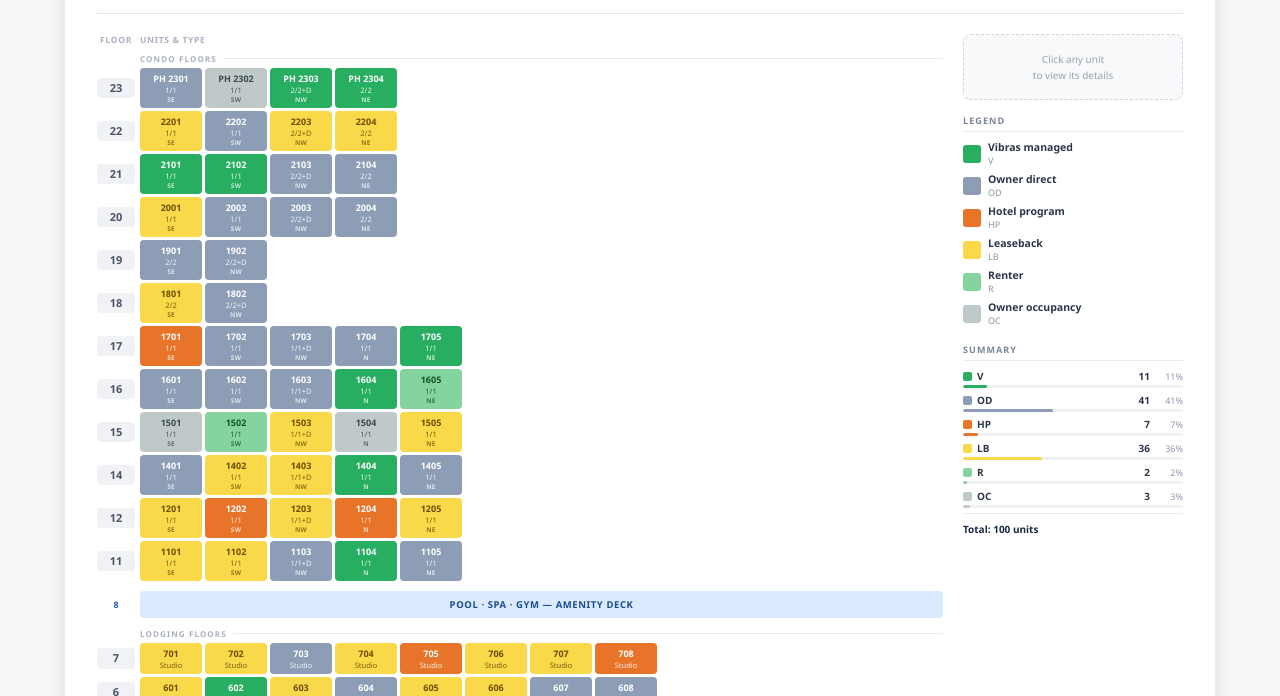
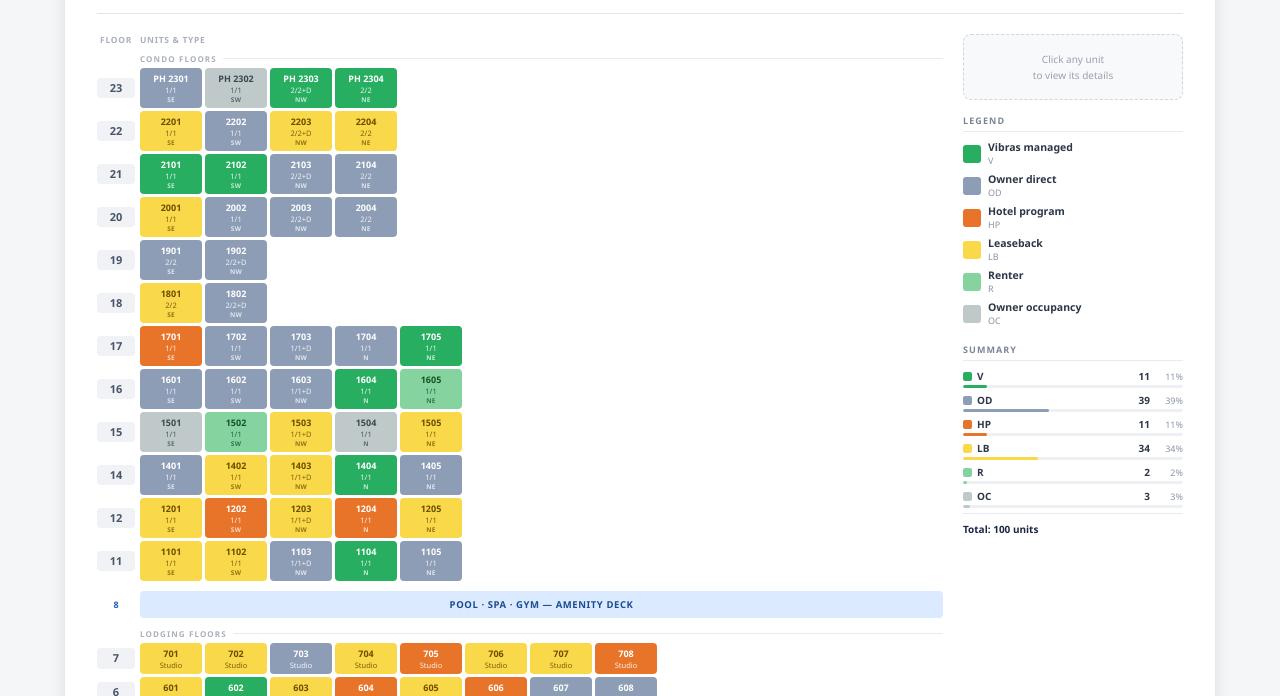
Before and after one commit to natalialiagit1/Occupationalmap, a plain HTML site: page index.html in a window 1280 px wide. Shown: the part 104-800 px from the top of the page. Drawn offline with Linux system fonts and the light colour scheme.

Commit message:
Update index.html

```diff
--- a/index.html
+++ b/index.html
@@ -101,7 +101,7 @@ const D={
   '204':{o:'Mario Eleodoro Valdovinos Jofre',sqf:392},
   '205':{o:'Javier Andres Chingual Garcia & Camila Pinedo Toledo',pm:'Casa Palma',pmc:'Evelyn',phone:'(786) 260-3405',pme:'casapalma261@gmail.com',sqf:407},
   '206':{o:'Juan Carlos Benavides Carrillo',sqf:392},
-  '207':{o:'Hector Omar Donaire',pm:'Park Place Miami',pmc:'Jessiana Escontrela',pme:'Jessie@parkpl.co',sqf:390},
+  '207':{o:'Hector Omar Donaire',sqf:390},
   '208':{o:'Justin Vidal Barton',sqf:409},
   '209':{o:'Victor Wenceslao Ariza Gonzalez',pm:'Anne Enterprises LLC',pmc:'Eduardo Viana',phone:'(754) 715-0081',pme:'annecorpflorida@gmail.com',sqf:450},
   '301':{o:'Smart Brickell 301 LLC',pm:'WeHost',pmc:'Diana Ortiz',pme:'dortiz@wehostgroup.co',sqf:449},
@@ -132,7 +132,7 @@ const D={
   '601':{o:'Aiyfd Investments Llc',sqf:541},
   '602':{o:'Blue Palm Capital Llc',sqf:418},
   '603':{o:'Steve Tsaley & Iren Tsaley',sqf:424},
-  '604':{o:'Frederick Randall Good',pm:'Randy Good',pmc:'Randy Good',phone:'(720) 220-6607',pme:'rgood126@gmail.com',sqf:484},
+  '604':{o:'Stefan Majeed',sqf:484},
   '605':{o:'Firefly America Llc',sqf:484},
   '606':{o:'Jenny Carolina Aguirre Naula',sqf:427},
   '607':{o:'3G Capital Partners Llc',pm:'Ammos',pmc:'Gonzalo Gambertoglio',pme:'gon@ammosfl.com',sqf:419},
@@ -210,11 +210,11 @@ const F={
   12:[{n:'1201',p:'LB',t:'1/1',v:'SE'},{n:'1202',p:'HP',t:'1/1',v:'SW'},{n:'1203',p:'LB',t:'1/1+D',v:'NW'},{n:'1204',p:'HP',t:'1/1',v:'N'},{n:'1205',p:'LB',t:'1/1',v:'NE'}],
   11:[{n:'1101',p:'LB',t:'1/1',v:'SE'},{n:'1102',p:'LB',t:'1/1',v:'SW'},{n:'1103',p:'OD',t:'1/1+D',v:'NW'},{n:'1104',p:'V',t:'1/1',v:'N'},{n:'1105',p:'OD',t:'1/1',v:'NE'}],
   7:[{n:'701',p:'LB',t:'Studio'},{n:'702',p:'LB',t:'Studio'},{n:'703',p:'OD',t:'Studio'},{n:'704',p:'LB',t:'Studio'},{n:'705',p:'HP',t:'Studio'},{n:'706',p:'LB',t:'Studio'},{n:'707',p:'LB',t:'Studio'},{n:'708',p:'HP',t:'Studio'}],
-  6:[{n:'601',p:'LB',t:'Studio'},{n:'602',p:'V',t:'Studio'},{n:'603',p:'LB',t:'Studio'},{n:'604',p:'OD',t:'Studio'},{n:'605',p:'LB',t:'Studio'},{n:'606',p:'LB',t:'Studio'},{n:'607',p:'OD',t:'Studio'},{n:'608',p:'OD',t:'Studio'}],
+  6:[{n:'601',p:'LB',t:'Studio'},{n:'602',p:'V',t:'Studio'},{n:'603',p:'LB',t:'Studio'},{n:'604',p:'HP',t:'Studio'},{n:'605',p:'LB',t:'Studio'},{n:'606',p:'HP',t:'Studio'},{n:'607',p:'OD',t:'Studio'},{n:'608',p:'OD',t:'Studio'}],
   5:[{n:'501',p:'LB',t:'Studio'},{n:'502',p:'OD',t:'Studio'},{n:'503',p:'OD',t:'Studio'},{n:'504',p:'OD',t:'Studio'},{n:'505',p:'OD',t:'Studio'},{n:'506',p:'OD',t:'Studio'},{n:'507',p:'OD',t:'Studio'},{n:'508',p:'HP',t:'Studio'}],
   4:[{n:'401',p:'LB',t:'Studio'},{n:'402',p:'OD',t:'Studio'},{n:'403',p:'OD',t:'Studio'},{n:'404',p:'OD',t:'Studio'},{n:'405',p:'LB',t:'Studio'},{n:'406',p:'OD',t:'Studio'},{n:'407',p:'OD',t:'Studio'},{n:'408',p:'LB',t:'Studio'}],
-  3:[{n:'301',p:'OD',t:'Studio'},{n:'302',p:'LB',t:'Studio'},{n:'303',p:'LB',t:'Studio'},{n:'304',p:'LB',t:'Studio'},{n:'305',p:'V',t:'Studio'},{n:'306',p:'LB',t:'Studio'},{n:'307',p:'LB',t:'Studio'},{n:'308',p:'LB',t:'Studio'},{n:'309',p:'V',t:'Studio'}],
-  2:[{n:'201',p:'OD',t:'Studio'},{n:'202',p:'OD',t:'Studio'},{n:'203',p:'HP',t:'Studio'},{n:'204',p:'LB',t:'Studio'},{n:'205',p:'OD',t:'Studio'},{n:'206',p:'LB',t:'Studio'},{n:'207',p:'OD',t:'Studio'},{n:'208',p:'LB',t:'Studio'},{n:'209',p:'OD',t:'Studio'}],
+  3:[{n:'301',p:'OD',t:'Studio'},{n:'302',p:'LB',t:'Studio'},{n:'303',p:'LB',t:'Studio'},{n:'304',p:'LB',t:'Studio'},{n:'305',p:'V',t:'Studio'},{n:'306',p:'LB',t:'Studio'},{n:'307',p:'LB',t:'Studio'},{n:'308',p:'HP',t:'Studio'},{n:'309',p:'V',t:'Studio'}],
+  2:[{n:'201',p:'OD',t:'Studio'},{n:'202',p:'OD',t:'Studio'},{n:'203',p:'HP',t:'Studio'},{n:'204',p:'LB',t:'Studio'},{n:'205',p:'OD',t:'Studio'},{n:'206',p:'LB',t:'Studio'},{n:'207',p:'HP',t:'Studio'},{n:'208',p:'LB',t:'Studio'},{n:'209',p:'OD',t:'Studio'}],
 };
 const C=[23,22,21,20,19,18,17,16,15,14,12,11];
 const L=[7,6,5,4,3,2];
```
